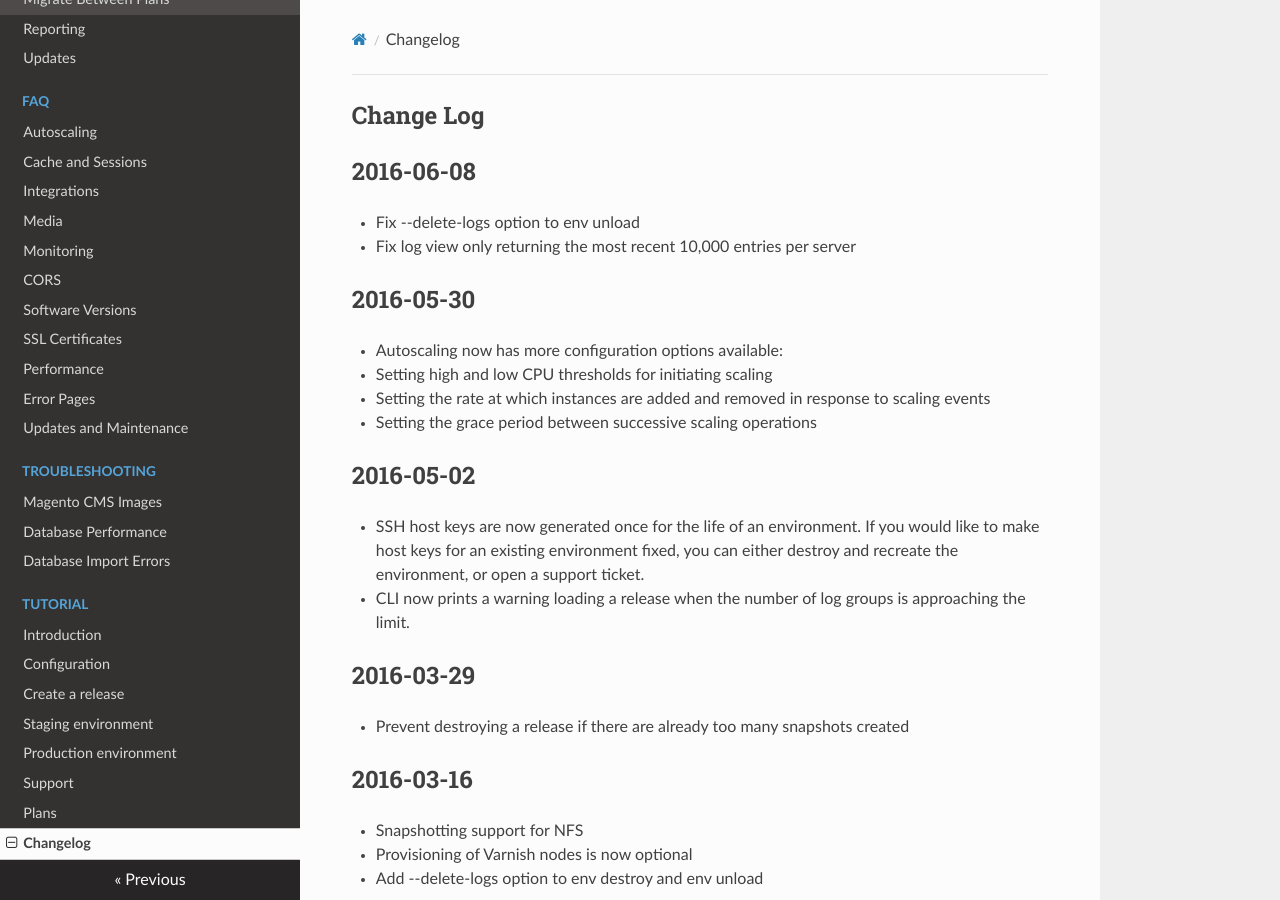
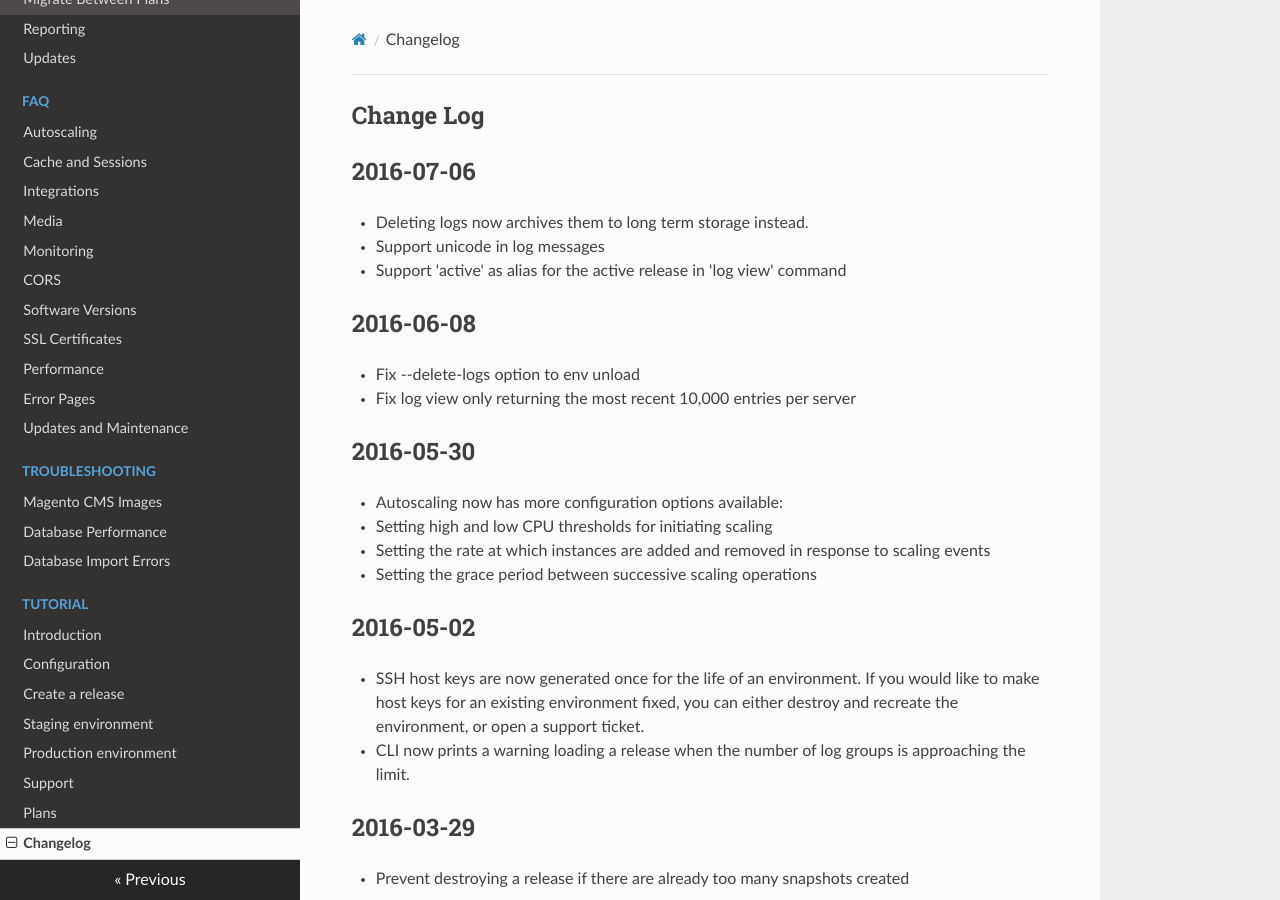
Before and after one commit to anchor/fleet-magento-docs, an MkDocs documentation site: the page built from docs/changelog.md, in a window 1280 px wide and 900 px high. Built offline with MkDocs 1.6.1, drawn with Linux system fonts in a browser that asks for light colours; nearby versions of some CDN libraries; old or Windows-style settings are respelled for this version of MkDocs.

Commit message:
Changelog for release 2016-07-06

```diff
--- a/docs/changelog.md
+++ b/docs/changelog.md
@@ -1,5 +1,11 @@
 Change Log
 ----------
+
+2016-07-06
+----------
+* Deleting logs now archives them to long term storage instead.
+* Support unicode in log messages
+* Support 'active' as alias for the active release in 'log view' command
 
 2016-06-08
 ----------
```
